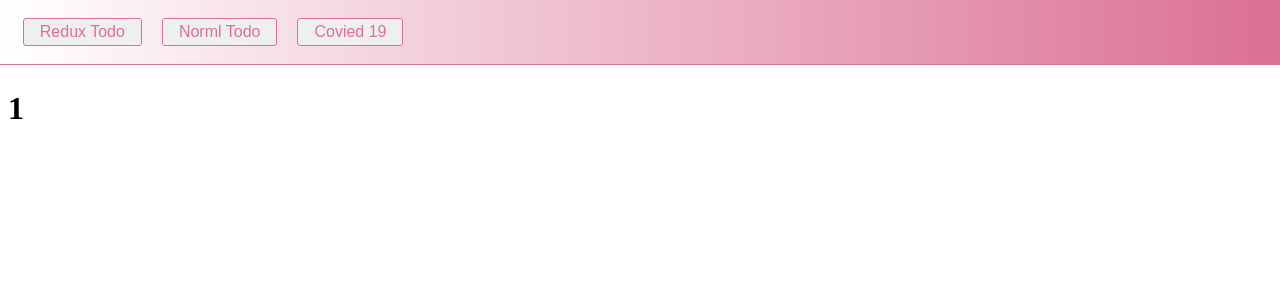
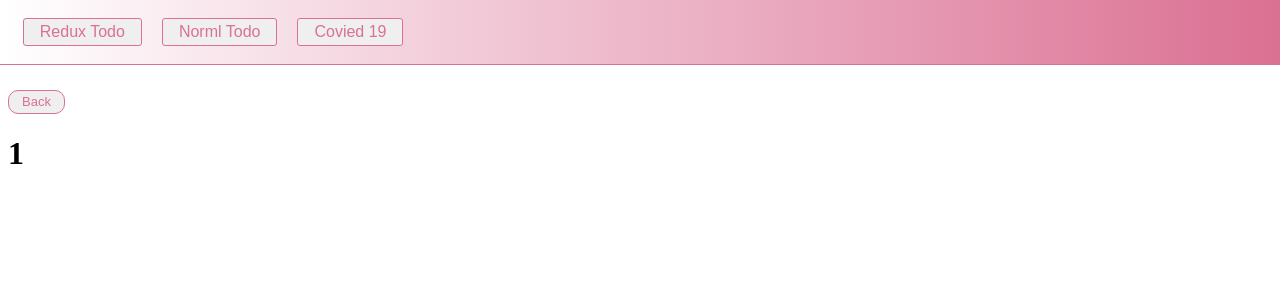
Before and after one commit to Corey-Peyton/react-redux, a React (Create React App) app: page /covid-19/1 in a window 1280 px wide. Shown: the top 300 px of the page. Built offline with nearby package versions, Linux system fonts and the light colour scheme.

Commit message:
Back btn added

```diff
--- a/src/details-api.js
+++ b/src/details-api.js
@@ -1,13 +1,16 @@
 import React from "react";
 import styled from "styled-components";
-import { useParams } from "react-router-dom";
+import { useParams, useHistory } from "react-router-dom";
 
 function DatailApi() {
   const params = useParams();
+  const history = useHistory();
+  const currentState = params.state;
 
   return (
     <TopContainer>
-      <h1>{params.state}</h1>
+      <Backbutton onClick={() => history.goBack()}>Back</Backbutton>
+      <h1>{currentState}</h1>
     </TopContainer>
   );
 }
@@ -18,4 +21,13 @@ const TopContainer = styled.div`
   margin: 90px 0;
 `;
 
+const Backbutton = styled.button`
+  color: palevioletred;
+  cursor: pointer;
+  font-size: 13px;
+  padding: 0.25em 1em;
+  border: 1px solid palevioletred;
+  border-radius: 10px;
+`;
+
 export default DatailApi;
--- a/src/using-api.js
+++ b/src/using-api.js
@@ -74,6 +74,7 @@ const Number = styled.div`
 
 const ViewButton = styled.button`
   color: palevioletred;
+  cursor: pointer;
   font-size: 14px;
   padding: 0.25em 1em;
   border: 1px solid palevioletred;
```
